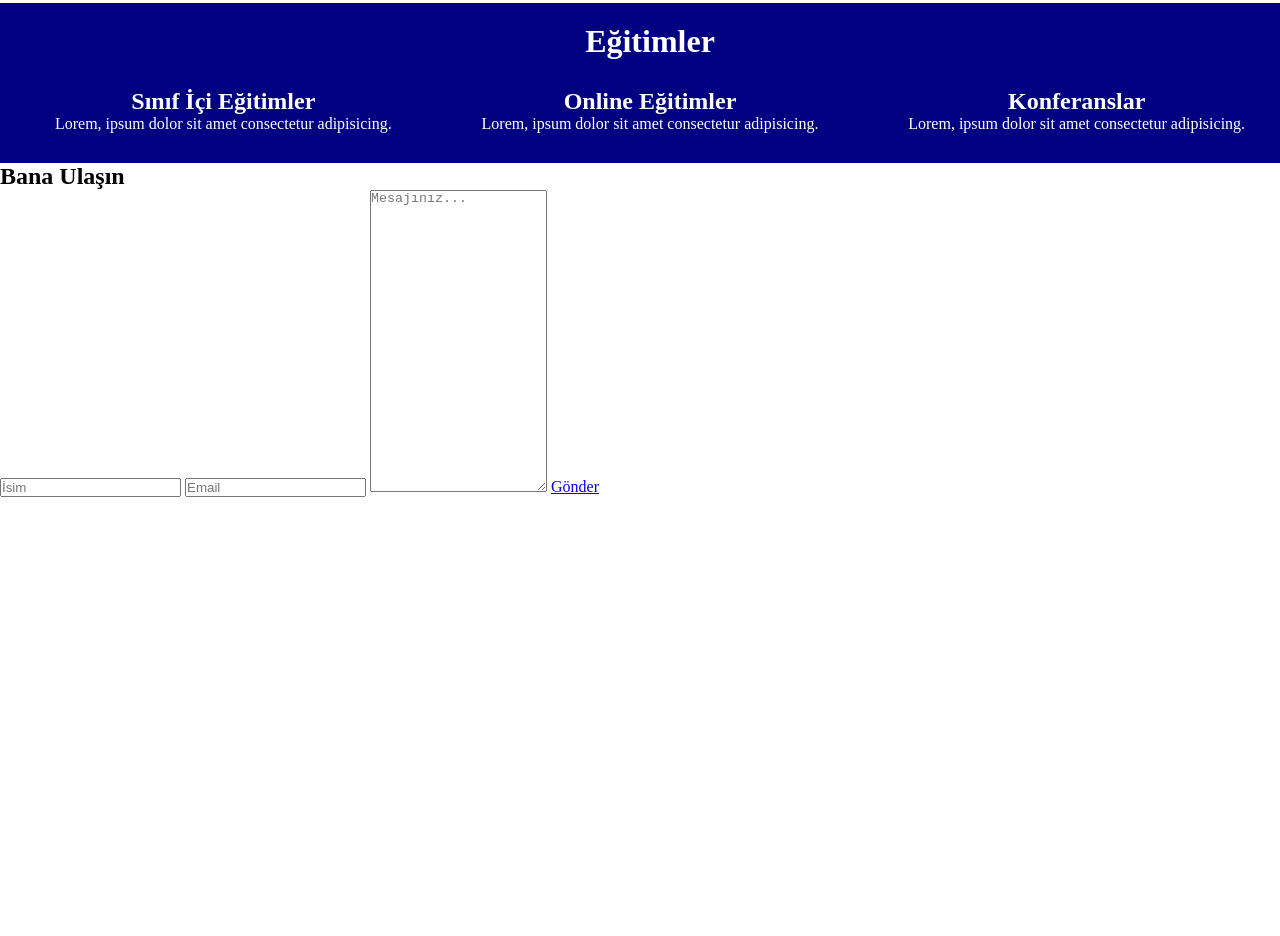
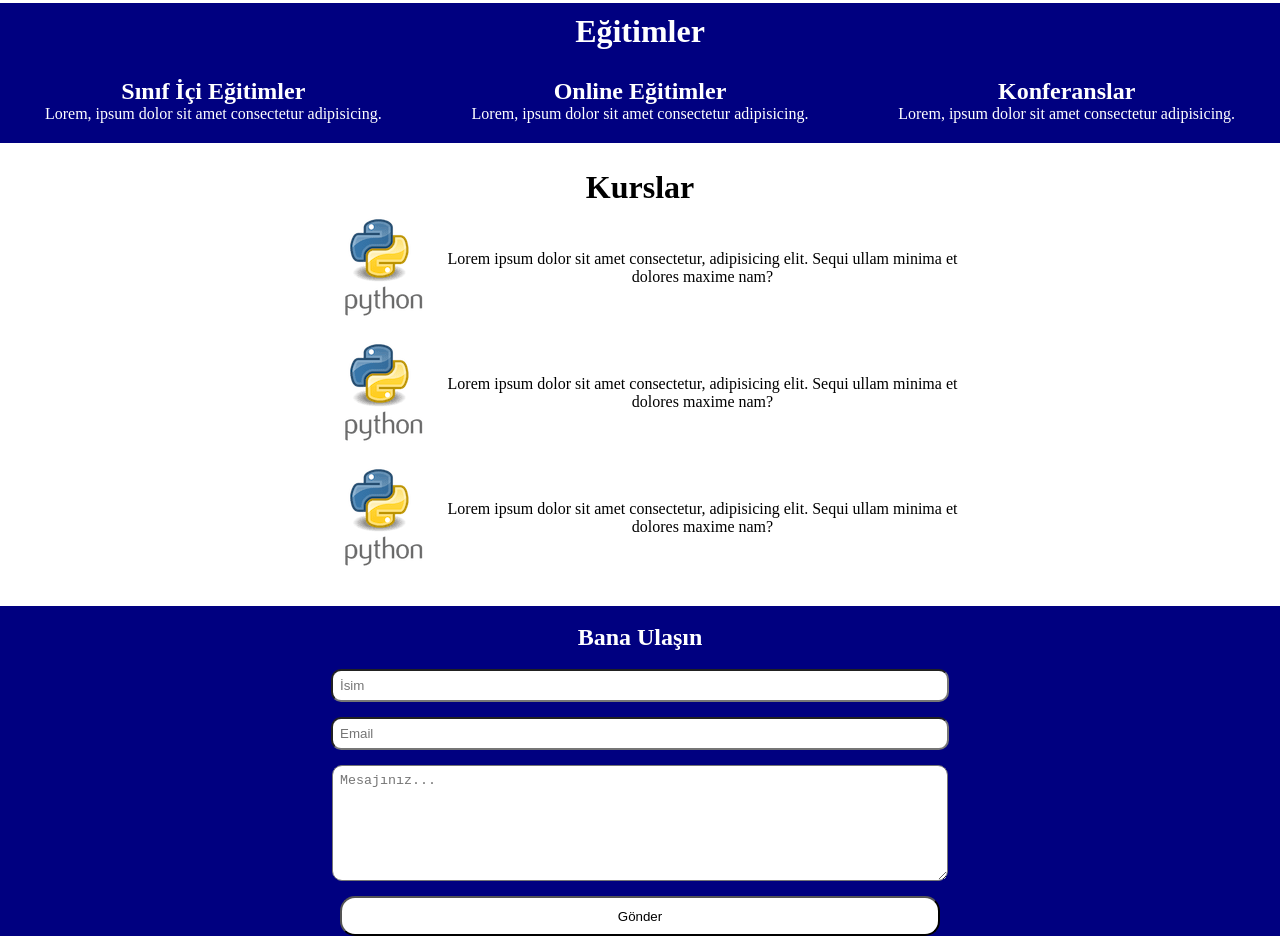
Before and after one commit to alprnctn/FeleceFW, a plain HTML site: page index.html in a window 1280 px wide. Shown: the part 930-1866 px from the top of the page. Before the commit the page ends 1427 px from the top, so only its background shows below. Drawn offline with Linux system fonts and the light colour scheme.

Commit message:
İskelet tamamlandı

```diff
--- a/index.html
+++ b/index.html
@@ -12,22 +12,22 @@
         <div class = "menu">
             <ul>
                 <li><a href="index.html">Ana Sayfa</a></li>
-                <li><a href="#">Eğitimler</a></li>
-                <li><a href="#">Kurslar</a></li>
-                <li><a href="#">İletişim</a></li>
+                <li><a href="#egitimler">Eğitimler</a></li>
+                <li><a href="#kurslar">Kurslar</a></li>
+                <li><a href="#iletişim">İletişim</a></li>
             </ul>
         </div>
     </div>
     <div class="banner">
         <div class="banner-items">
-            <img src="/images/atam2.jpg">
+            <img src="images/atam2.jpg" alt="Atatürk">
             <h1>Alperen Çetin</h1><br>
             <h2><i>Junior Developer</i></h2><br>
-            <button onclick="window.location.href=''">Kurslara Git</button>
+            <button onclick="window.location.href='#kurslar'">Kurslara Git</button>
         </div>
     </div>
     <div class="main">
-        <h1>Eğitimler</h1><br>
+        <h1 id = "egitimler">Eğitimler</h1><br>
         <div class="egitim">
             <div class="egitim1">
                 <h2>Sınıf İçi Eğitimler</h2>
@@ -44,16 +44,28 @@
         </div>
     </div>
     <div class="kurslar">
-
+        <h1 id ="kurslar">Kurslar</h1>
+        <div class="kursPython">
+            <img src="images/python-logo.png" alt="python kursu">
+            <p>Lorem ipsum dolor sit amet consectetur, adipisicing elit. Sequi ullam minima et dolores maxime nam?</p>
+        </div>
+        <div class="kursJava">
+            <img src="images/python-logo.png" alt="python kursu">
+            <p>Lorem ipsum dolor sit amet consectetur, adipisicing elit. Sequi ullam minima et dolores maxime nam?</p>
+        </div>
+        <div class="kursJavascript">
+            <img src="images/python-logo.png" alt="python kursu">
+            <p>Lorem ipsum dolor sit amet consectetur, adipisicing elit. Sequi ullam minima et dolores maxime nam?</p>
+        </div>
     </div>
     <div class="contact">
         <div class="contact-text">
             <div class="contact-items">
-                <h2>Bana Ulaşın</h2>
+                <h2 id = "iletişim">Bana Ulaşın</h2>
                 <input name = İsim type="text" placeholder="İsim">
                 <input name = Email type="text" placeholder="Email">
                 <textarea name="Mesaj" cols="20" rows="20" placeholder="Mesajınız..."></textarea>
-                <a href="#">Gönder</a>
+                <button onclick="window.location.href=''">Gönder</button>
             </div>
         </div>
     </div>
--- a/style.css
+++ b/style.css
@@ -2,17 +2,6 @@
     margin: 0;
     padding: 0;
 }
-@font-face{
-	font-family: 'ModernPictogramsNormal';
-	font-style: normal;
-	font-weight: normal;
-	src: url('modernpics-webfont.eot');
-	src: url('modernpics-webfont.eot?#iefix') format('embedded-opentype'),
-url('modernpics-webfont.woff') format('woff'),
-url('modernpics-webfont.ttf') format('truetype'),
-url('modernpics-webfont.svg#ModernPictogramsNormal') format('svg');
-}
-
 .banner{
     width: 100%;
     background-color: #fff;
@@ -96,7 +85,6 @@ url('modernpics-webfont.svg#ModernPictogramsNormal') format('svg');
 }
 
 .main{
-    padding: 10px 10px;
     background-color: navy;
     width: 100%;
     height: 140px;
@@ -125,3 +113,65 @@ url('modernpics-webfont.svg#ModernPictogramsNormal') format('svg');
     width: 100%;
     height: auto;
 }
+.kurslar{
+    width: 50%;
+    margin: auto;
+    padding: 2%;
+    justify-content: center;
+    text-align: center;
+}
+.kursPython {
+    display: flex;
+    align-items: center;
+}
+.kursJava {
+    display: flex;
+    align-items: center;
+}
+.kursJavascript {
+    display: flex;
+    align-items: center;
+}
+.contact{
+    background-color: navy;
+}
+.contact-items{
+    display: -webkit-box;
+    display: -webkit-flex;
+    display: -ms-flexbox;
+    display: flex;
+    -webkit-box-align: center;
+    -webkit-align-items:center;
+    -ms-flex-align: center;
+    align-items: center;
+    flex-direction: column;
+    -webkit-box-orient: vertical;
+    -webkit-box-direction: normal;
+    -webkit-flex-direction:column;
+    -ms-flex-direction:column;
+
+}
+.contact-items h2{
+    color: #fff;
+    margin: 18px;
+}
+.contact-items input[type="text"]{
+    border-radius: 10px;
+    margin-bottom: 15px;
+    padding: 7px;
+    width: 600px;
+}
+.contact-items textarea{
+    border-radius: 10px;
+    margin-bottom: 15px;
+    padding: 7px;
+    width: 600px;
+    height: 100px;
+}
+.contact-items button{
+    background-color: #fff;
+    border-radius: 15px;
+    color: #000;
+    width: 600px;
+    height: 40px;
+}
```
Also changed, not shown: images/python-logo.png (added).
